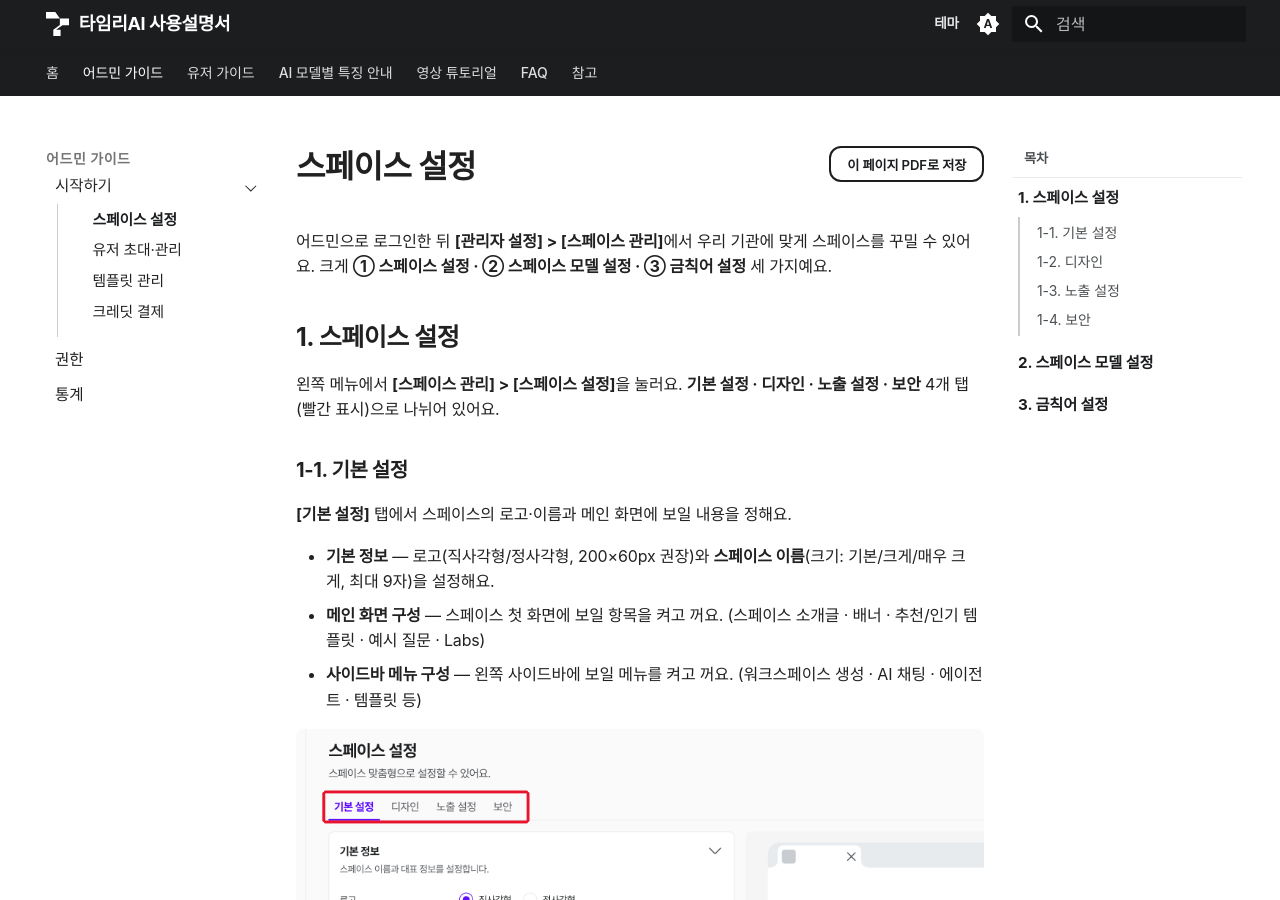
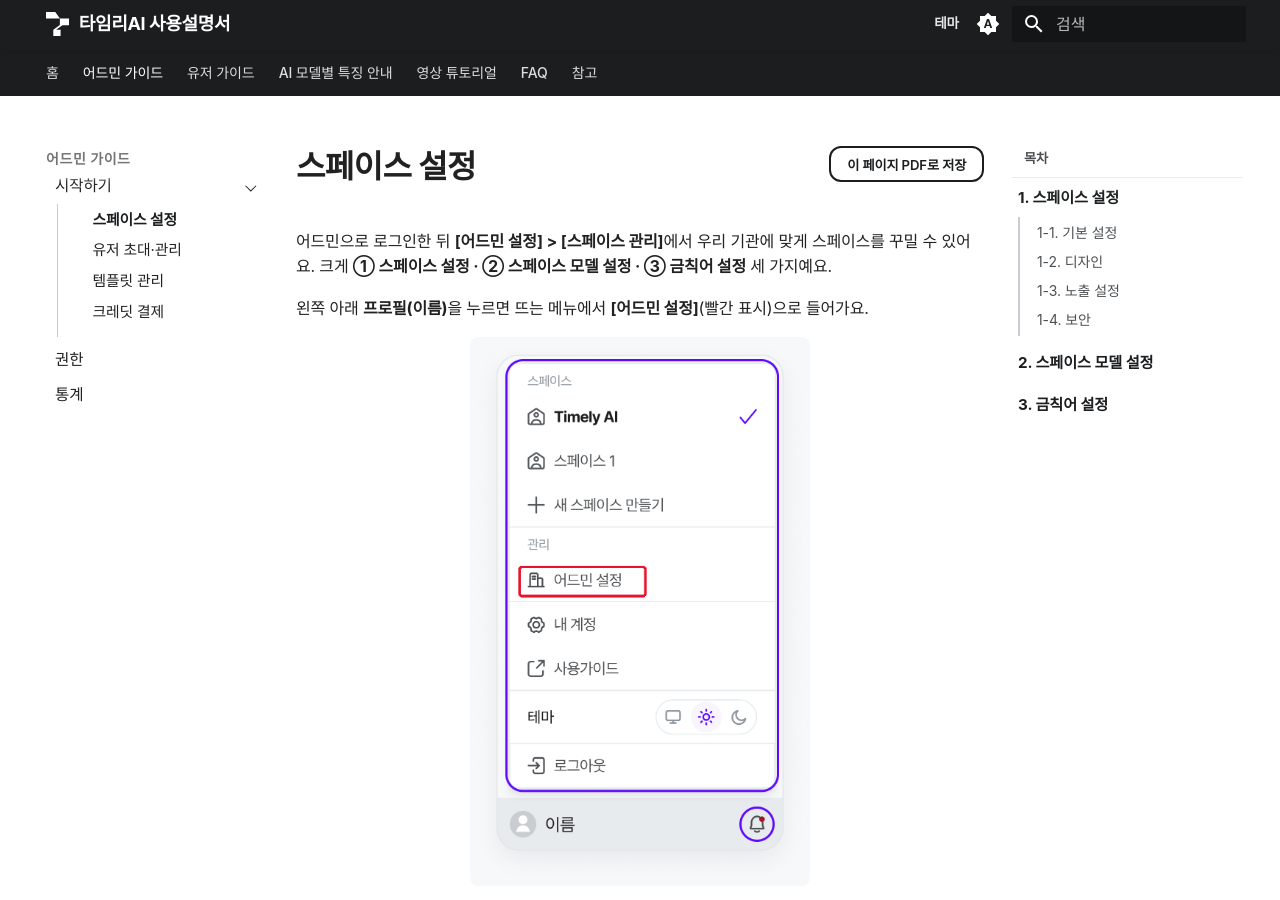
Before and after one commit to timely-hub/timely-manual, an MkDocs documentation site: the page built from docs/admin/getting-started/space-setup.md, in a window 1280 px wide and 900 px high. Built offline with MkDocs 1.6.1 and Material for MkDocs 9.7.7, drawn with Linux system fonts in a browser that asks for light colours; some web fonts are replaced.

Commit message:
content(admin): add 어드민 설정 path image to 스페이스 설정 intro
- change path wording to [어드민 설정] > [스페이스 관리]
- add profile-menu screenshot with red box on [어드민 설정]

Co-Authored-By: Claude Opus 4.8 <noreply@anthropic.com>

```diff
--- a/docs/admin/getting-started/space-setup.md
+++ b/docs/admin/getting-started/space-setup.md
@@ -1,6 +1,10 @@
 # 스페이스 설정
 
-어드민으로 로그인한 뒤 **[관리자 설정] > [스페이스 관리]**에서 우리 기관에 맞게 스페이스를 꾸밀 수 있어요. 크게 **① 스페이스 설정 · ② 스페이스 모델 설정 · ③ 금칙어 설정** 세 가지예요.
+어드민으로 로그인한 뒤 **[어드민 설정] > [스페이스 관리]**에서 우리 기관에 맞게 스페이스를 꾸밀 수 있어요. 크게 **① 스페이스 설정 · ② 스페이스 모델 설정 · ③ 금칙어 설정** 세 가지예요.
+
+왼쪽 아래 **프로필(이름)**을 누르면 뜨는 메뉴에서 **[어드민 설정]**(빨간 표시)으로 들어가요.
+
+![어드민 설정 위치 — 왼쪽 아래 프로필 메뉴](../../assets/images/admin-space-setup/v3-admin-path.png){ width="340" }
 
 ## 1. 스페이스 설정
 
```
Also changed, not shown: docs/assets/images/admin-space-setup/v3-admin-path.png (added).
